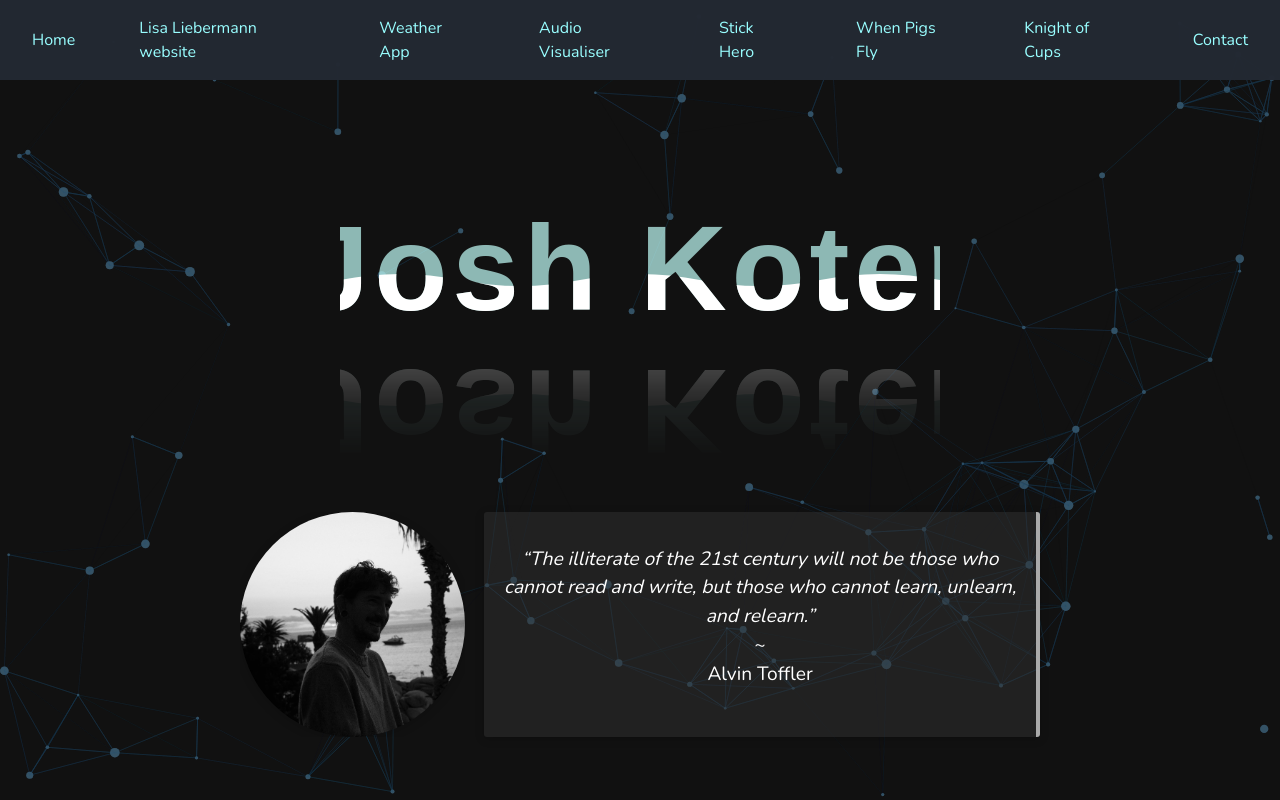
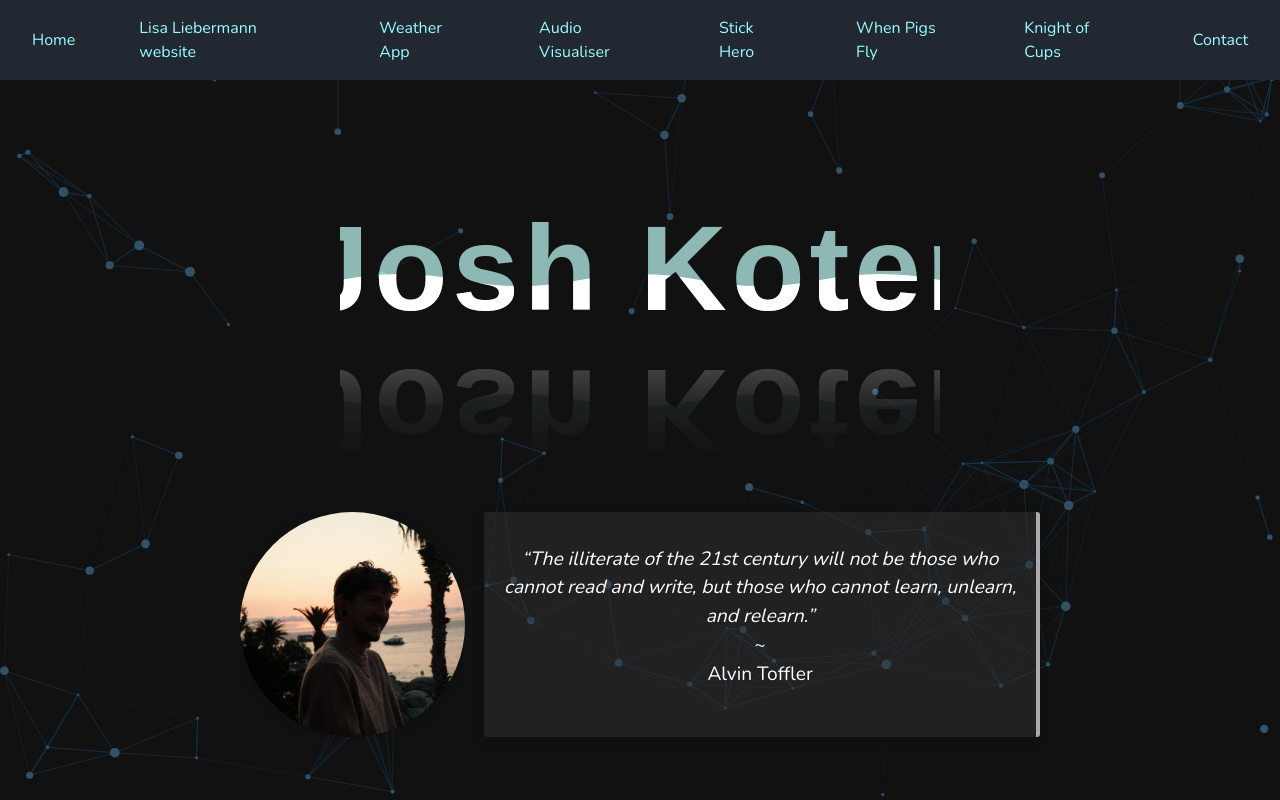
Before and after one commit to Koda-Pig/joshkoter.com, a Next.js app: page / in a window 1280 px wide. Shown: the top 800 px of the page. Built offline with nearby package versions, Linux system fonts and the light colour scheme; a web font is replaced by a local one.

Commit message:
Update home.module.scss

```diff
--- a/styles/home.module.scss
+++ b/styles/home.module.scss
@@ -38,9 +38,7 @@
 }
 
 .profilePic {
-  border-radius: 100%;
-  filter: grayscale(100%);
-  transition: filter 0.15s ease-in;
+  border-radius: 50%;
   box-shadow: 0 2px 10px rgba(0, 0, 0, 0.2);
 }
 
```
